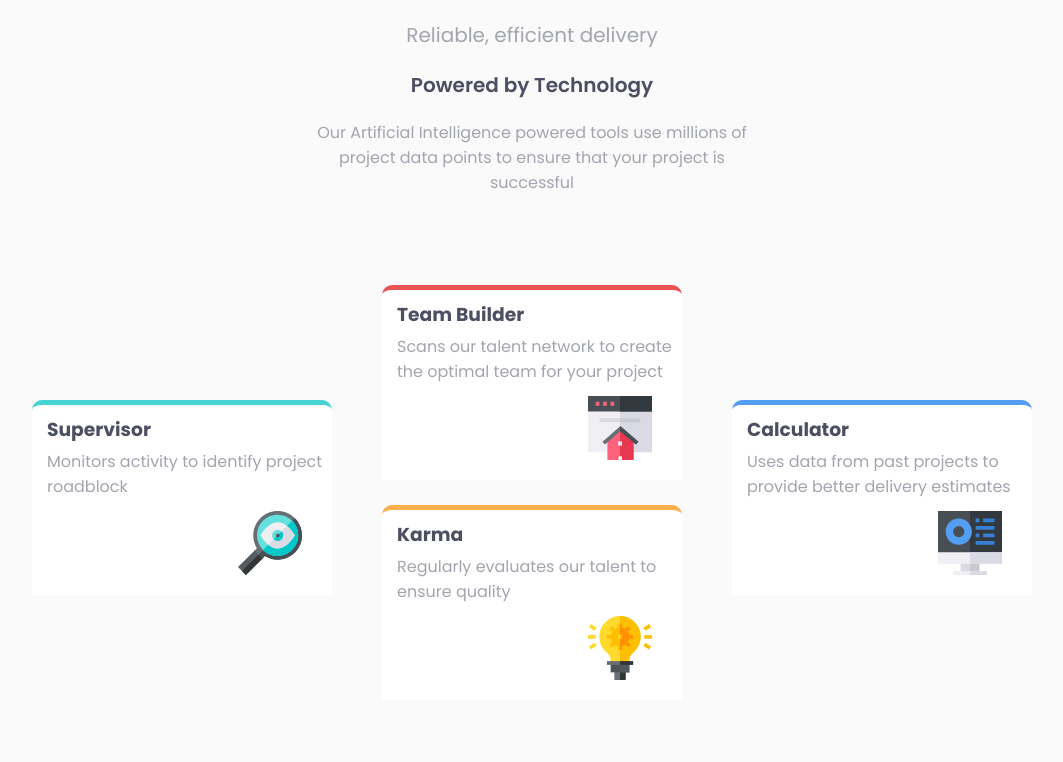
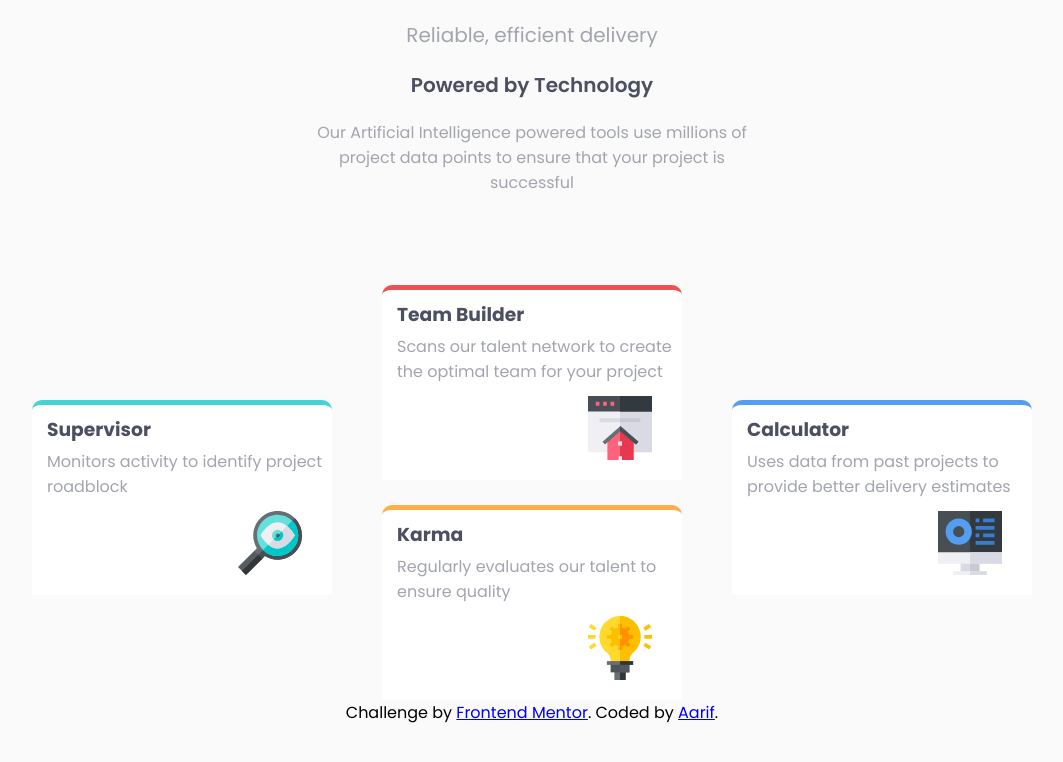
Before and after one commit to Aarif195/four-card-feature-section, a plain HTML site: page index.html in a window 1280 px wide. Shown: the whole page, without its empty margins (108-1171 px from the left). Drawn offline with Linux system fonts and the light colour scheme.

Commit message:
resposity correction

```diff
--- a/index.css
+++ b/index.css
@@ -124,3 +124,6 @@ section {
   position: relative;
 
 }
+footer {
+  text-align: center;
+}
--- a/index.html
+++ b/index.html
@@ -61,12 +61,12 @@
   </section>
 
 
-  <!-- <footer>
+  <footer>
     <p class="attribution">
-      Challenge by <a href="https://www.frontendmentor.io?ref=challenge" target="_blank">Frontend Mentor</a>.
-      Coded by <a href="#">Your Name Here</a>.
+      Challenge by <a href="https://www.frontendmentor.io/challenges/four-card-feature-section-weK1eFYK" target="_blank">Frontend Mentor</a>.
+      Coded by <a href="https://github.com/Aarif195/four-card-feature-section">Aarif</a>.
     </p>
-  </footer> -->
+  </footer>
 </body>
 
 </html>
```
